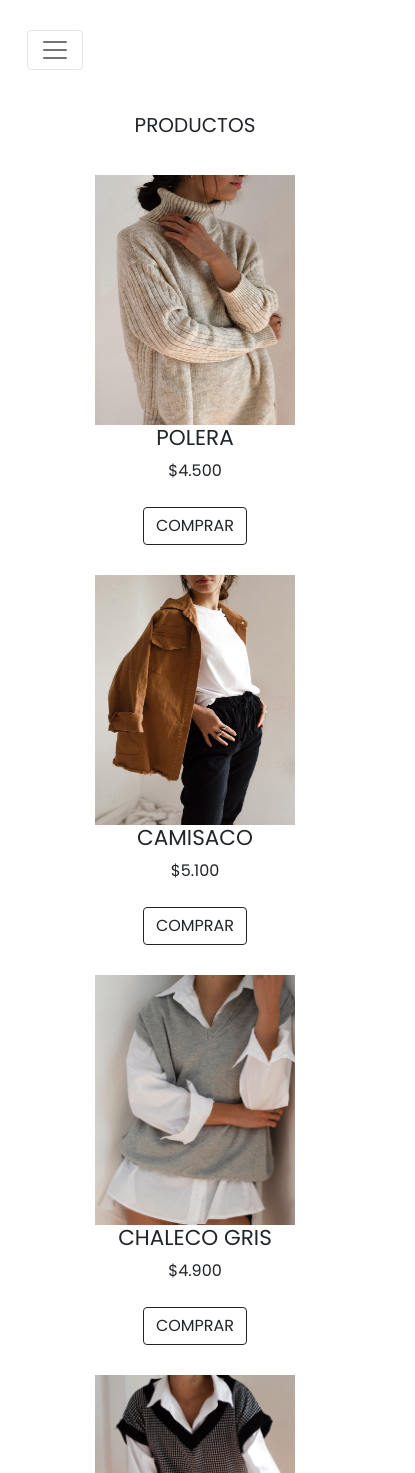
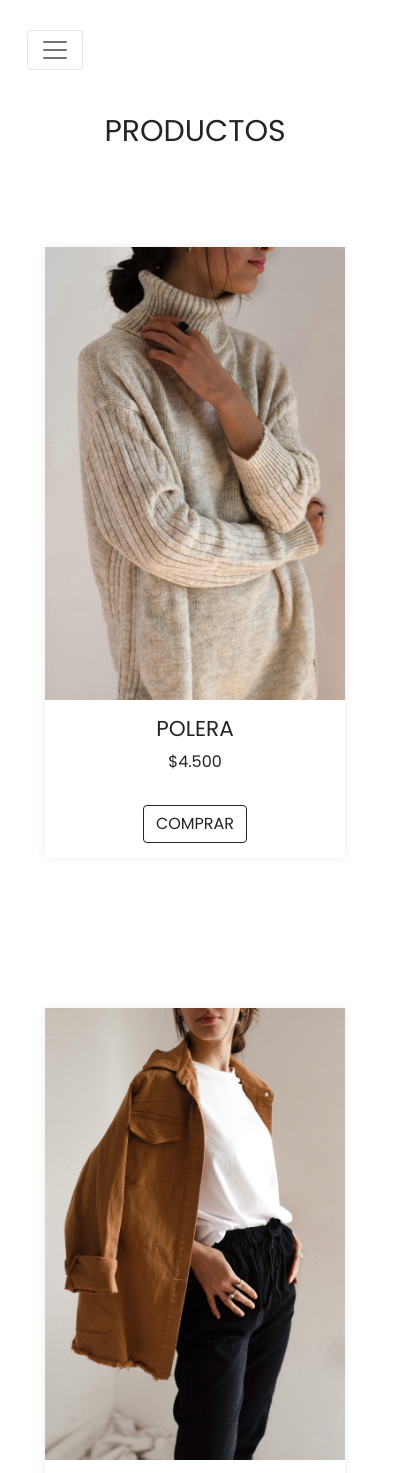
Before and after one commit to AlexisUrielRojas/desafioCoder, a website: page pages/productos.html in a window 390 px wide. Shown: the part 108-1581 px from the top of the page, 415 px wide, since content can reach past the window. Drawn offline with nearby package versions, Linux system fonts and the light colour scheme.

Commit message:
cambios en el estilo

```diff
--- a/pages/productos.html
+++ b/pages/productos.html
@@ -53,36 +53,40 @@
             <div class="productosP">
                 <div class="imgAll">
                     <img class="imgP" src="../images/polera.JPG" alt="polera">
-                    <h4>POLERA</h4>
-                    <span>$4.500</span>
-                    <br>
-                    <button type="button" class="btn btn-outline-dark">COMPRAR</button>
+                    <h4 class="nameProduct">POLERA</h4>
+                    <span class="precioProduct">$4.500</span>
+                    <div class="btnComprar">
+                        <button type="button" class="btn btn-outline-dark">COMPRAR</button>
+                    </div>
                 </div>
 
                 <div class="imgAll">
                     <img class="imgP" src="../images/camisaco.JPG" alt="camisaco">
-                    <h4>CAMISACO</h4>
-                    <span>$5.100</span>
-                    <br>
-                    <button type="button" class="btn btn-outline-dark">COMPRAR</button>
+                    <h4 class="nameProduct">CAMISACO</h4>
+                    <span class="precioProduct">$5.100</span>
+                    <div class="btnComprar">
+                        <button type="button" class="btn btn-outline-dark">COMPRAR</button>
+                    </div>
                 </div>
 
 
 
                 <div class="imgAll">
                     <img class="imgP" src="../images/chalecogris.JPG" alt="chaleco gris">
-                    <h4>CHALECO GRIS</h4>
-                    <span>$4.900</span>
-                    <br>
-                    <button type="button" class="btn btn-outline-dark">COMPRAR</button>
+                    <h4 class="nameProduct">CHALECO GRIS</h4>
+                    <span class="precioProduct">$4.900</span>
+                    <div class="btnComprar">
+                        <button type="button" class="btn btn-outline-dark">COMPRAR</button>
+                    </div>
                 </div>
 
                 <div class="imgAll">
                     <img class="imgP" src="../images/chaleconyb.JPG" alt="chaleconyb">
-                    <h4>CHALECO N&B</h4>
-                    <span>$5.000</span>
-                    <br>
-                    <button type="button" class="btn btn-outline-dark">COMPRAR</button>
+                    <h4 class="nameProduct">CHALECO N&B</h4>
+                    <span class="precioProduct">$5.000</span>
+                    <div class="btnComprar">
+                        <button type="button" class="btn btn-outline-dark">COMPRAR</button>
+                    </div>
                 </div>
             </div>
         </div>
--- a/scss/layout/_body.scss
+++ b/scss/layout/_body.scss
@@ -2,107 +2,9 @@ body{
     background-color: $clr-white ;
 }
 
-.grillaIndex {
-    display: grid;
-    grid-template-columns: repeat(3, 1fr);
-    grid-template-areas:
-    "banner banner banner"
-    "logo logo logo"
-    "header header header"
-    "main main main"
-    "iconos iconos iconos"
-    "novedades novedades novedades"
-    "footer footer footer"
-    ;
-    gap: 20px;
-}
-
-.bannerInformativo{
-    grid-area: banner;
-}
-
-.logo {
-    grid-area: logo;
-}
-
-.gridHeader{
-    grid-area: header;
-}
-
-main{
-    grid-area: main;
-}
-
-.gridIconos{
-    grid-area: iconos;
-}
-
-.novedades{
-    grid-area: novedades;
-}
-
-.gridFooter{
-    grid-area: footer;
-
-}
-
-.bannerInformativo{
-    background-color: $clr-black;
-    color: $clr-white;
+h2{
     font-family: $ff-all;
     text-align: center;
+    padding: 20px;
+    font-size: 30px;
 }
-
-.logo {
-    padding: 10px;
-    text-align: center;
-}
-
-/* animacion banner informativo */
-
-
-.tracking-in-contract {
-	-webkit-animation: tracking-in-contract 0.8s cubic-bezier(0.215, 0.610, 0.355, 1.000) both;
-	animation: tracking-in-contract 0.8s cubic-bezier(0.215, 0.610, 0.355, 1.000) both;
-}
-
-@-webkit-keyframes tracking-in-contract {
-    0% {
-    letter-spacing: 1em;
-    opacity: 0;
-    }
-    40% {
-    opacity: 0.6;
-    }
-    100% {
-    letter-spacing: normal;
-    opacity: 1;
-    }
-}
-@keyframes tracking-in-contract {
-    0% {
-    letter-spacing: 1em;
-    opacity: 0;
-    }
-    40% {
-    opacity: 0.6;
-    }
-    100% {
-    letter-spacing: normal;
-    opacity: 1;
-    }
-}
-
-
-section{
-    padding: 60px;
-    font-family: $ff-all ;
-    display: flex;
-    flex-direction: row;
-    flex-wrap: wrap;
-    justify-content: space-around;
-    text-align: center;
-    img{
-        width: 40%;
-    }
-}
--- a/scss/layout/_header.scss
+++ b/scss/layout/_header.scss
@@ -1,6 +1,11 @@
 header{
     padding: 15px;
+    background-color: $clr-white;
+    @include sticky;
+    z-index: 1;
 }
+
+
 
 .flex-nav{
     @include flexcenter
--- /dev/null
+++ b/scss/pages/_index.scss
@@ -0,0 +1,105 @@
+.grillaIndex {
+    display: grid;
+    grid-template-columns: repeat(3, 1fr);
+    grid-template-areas:
+    "banner banner banner"
+    "logo logo logo"
+    "header header header"
+    "main main main"
+    "iconos iconos iconos"
+    "novedades novedades novedades"
+    "footer footer footer"
+    ;
+    gap: 20px;
+}
+
+.bannerInformativo{
+    grid-area: banner;
+}
+
+.logo {
+    grid-area: logo;
+}
+
+.gridHeader{
+    grid-area: header;
+}
+
+main{
+    grid-area: main;
+}
+
+.gridIconos{
+    grid-area: iconos;
+}
+
+.novedades{
+    grid-area: novedades;
+}
+
+.gridFooter{
+    grid-area: footer;
+
+}
+
+.bannerInformativo{
+    background-color: $clr-black;
+    color: $clr-white;
+    font-family: $ff-all;
+    text-align: center;
+}
+
+.logo {
+    padding: 10px;
+    display: flex;
+    justify-content: center;
+}
+
+/* animacion banner informativo */
+
+
+.tracking-in-contract {
+	-webkit-animation: tracking-in-contract 0.8s cubic-bezier(0.215, 0.610, 0.355, 1.000) both;
+	animation: tracking-in-contract 0.8s cubic-bezier(0.215, 0.610, 0.355, 1.000) both;
+}
+
+@-webkit-keyframes tracking-in-contract {
+    0% {
+    letter-spacing: 1em;
+    opacity: 0;
+    }
+    40% {
+    opacity: 0.6;
+    }
+    100% {
+    letter-spacing: normal;
+    opacity: 1;
+    }
+}
+@keyframes tracking-in-contract {
+    0% {
+    letter-spacing: 1em;
+    opacity: 0;
+    }
+    40% {
+    opacity: 0.6;
+    }
+    100% {
+    letter-spacing: normal;
+    opacity: 1;
+    }
+}
+
+
+section{
+    padding: 60px;
+    font-family: $ff-all ;
+    display: flex;
+    flex-direction: row;
+    flex-wrap: wrap;
+    justify-content: space-around;
+    text-align: center;
+    img{
+        width: 40%;
+    }
+}
--- /dev/null
+++ b/scss/pages/_productos.scss
@@ -0,0 +1,111 @@
+.productosP{
+    padding: 60px;
+    display: grid;
+    justify-content: center;
+    align-items: center;
+    grid-template-columns: repeat(2, 1fr);
+    grid-template-rows: auto;
+    gap: 70px;
+}
+
+.imgAll{
+    width: 400px;
+    margin: 40px;
+    display: flex;
+    justify-content: center;
+    align-items: center;
+    flex-direction: column;
+    font-family: 'Poppins', sans-serif;
+    box-shadow: 0 0 10px 0 rgba(0, 0, 0, 0.08);
+}
+
+
+.nameProduct{
+    margin-top: 1rem;
+}
+
+.precioProduct{
+    margin-bottom: 1rem;
+}
+
+.btnComprar{
+    padding: 15px;
+    width: auto;
+}
+
+.containerProductos{
+    display: flex;
+    flex-direction: column;
+    justify-content: center;
+    align-items: center;
+    margin: 50px;
+    margin-top: 0px;
+}
+
+.mainProductos{
+    display: flex;
+    justify-content: center;
+    align-items: center;
+
+}
+
+
+.imgAll img{
+    width: 100%;
+    height: 100%;
+}
+
+
+@media (max-width: 992px) {
+    .tituloProductos h2{
+        font-size: 30px;
+    }
+    .imgAll{
+        width: 320px;
+
+
+    }
+
+}
+
+@media (max-width: 768px) {
+    .tituloProductos h2{
+        font-size: 30px;
+    }
+    .imgAll{
+        width: 260px;
+
+    }
+
+}
+
+@media (max-width: 576px) {
+    .tituloProductos h2{
+        font-size: 30px;
+    }
+    .imgAll{
+        width: 300px;
+
+    }
+    .productosP{
+        padding: 30px;
+        grid-template-columns: repeat(1, 1fr);
+        grid-template-rows: auto;
+}
+}
+
+@media (max-width: 480px) {
+    .tituloProductos h2{
+        font-size: 30px;
+    }
+    .imgAll{
+        width: 300px;
+
+    }
+
+    .productosP{
+        padding: 30px;
+        grid-template-columns: repeat(1, 1fr);
+        grid-template-rows: auto;
+}
+}
--- a/scss/style.scss
+++ b/scss/style.scss
@@ -4,3 +4,9 @@
 @import "./layout/body";
 @import "./layout/header";
 @import "./layout/footer";
+@import "./pages/index";
+@import "./pages/productos";
+@import "./pages/accesorios";
+@import "./pages/outlet";
+@import "./pages/giftcard";
+@import "./pages/contacto";
--- a/scss/utilities/_mixins.scss
+++ b/scss/utilities/_mixins.scss
@@ -2,3 +2,9 @@
     display: flex;
     justify-content: center;
 }
+
+@mixin sticky {
+    position: sticky;
+    top: 0;
+    background-color: $clr-white;
+}
```
Also changed, not shown: index.html (+6 -2 lines), pages/contacto.html (+1 -1 lines), css/style.css, scss/pages/_accesorios.scss (added), scss/pages/_contacto.scss (added), scss/pages/_giftcard.scss (added), scss/pages/_outlet.scss (added).
